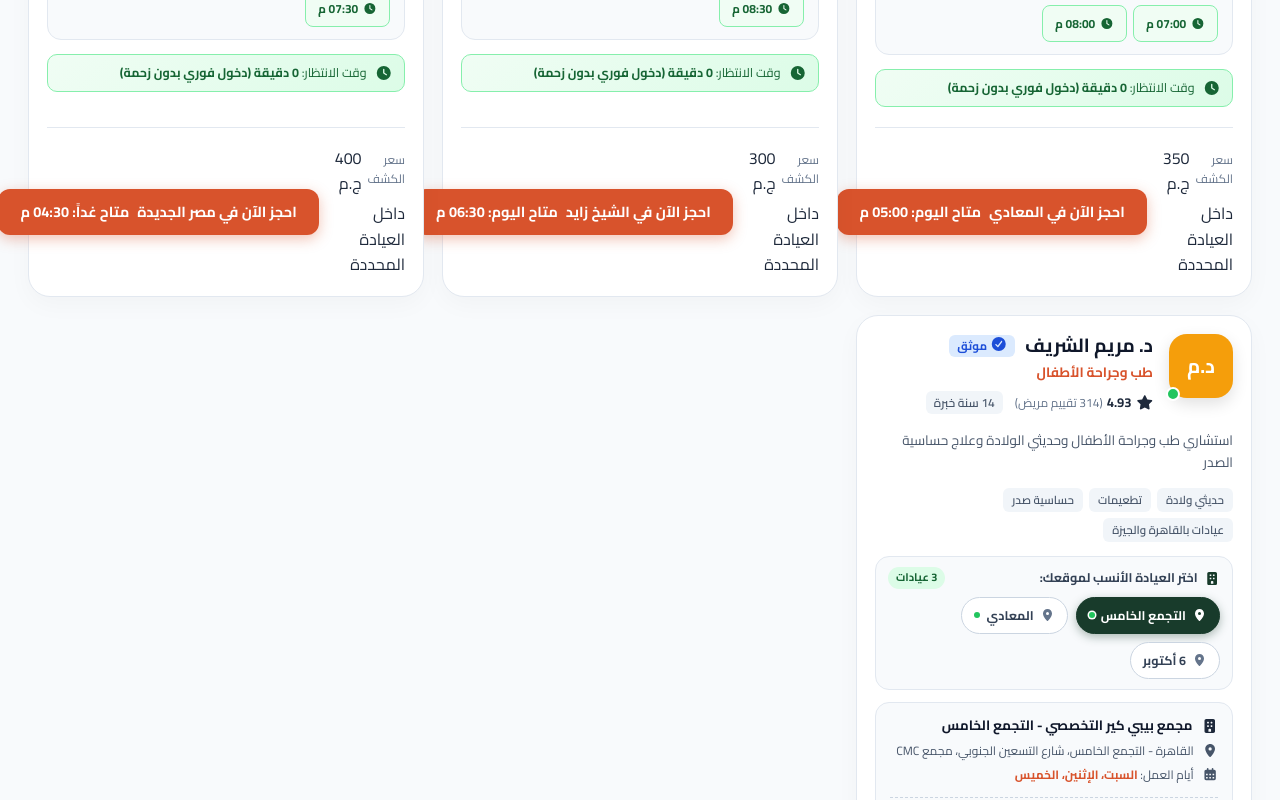
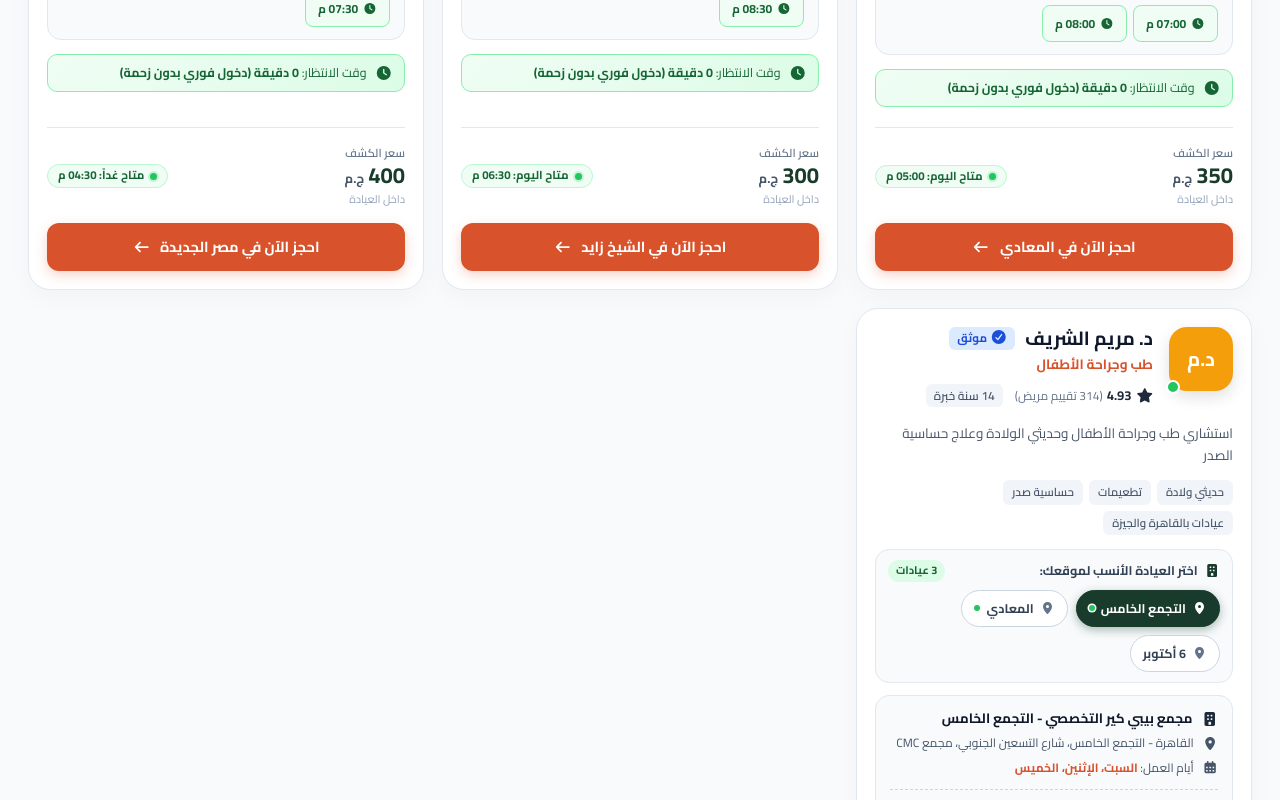
Before and after one commit to mansourayman146-oss/doctork, a React (Vite) app: page / in a window 1280 px wide. Shown: the part 2840-3640 px from the top of the page. Built offline with nearby package versions, Linux system fonts and the light colour scheme.

Commit message:
fix(doctors): redesign card footer layout and fix button overflow

```diff
--- a/src/features/doctors/Doctors.css
+++ b/src/features/doctors/Doctors.css
@@ -664,27 +664,34 @@
 
 .doc-card-footer {
   display: flex;
+  flex-direction: column;
+  gap: 14px;
+  padding-top: 16px;
+  border-top: 1px solid var(--clr-slate-200);
+}
+
+.doc-footer-meta {
+  display: flex;
   align-items: center;
   justify-content: space-between;
-  padding-top: 18px;
-  border-top: 1px solid var(--clr-slate-200);
-  gap: 16px;
+  gap: 12px;
 }
 
 .doc-price-slot {
   display: flex;
   flex-direction: column;
-  gap: 4px;
+  gap: 2px;
 }
 
 .price-group {
   display: flex;
   align-items: baseline;
-  gap: 6px;
+  gap: 4px;
 }
 
 .price-label {
-  font-size: 12px;
+  font-size: 11.5px;
+  font-weight: 600;
   color: var(--clr-slate-500);
 }
 
@@ -696,51 +703,92 @@
 }
 
 .price-curr {
-  font-size: 12.5px;
-  font-weight: 700;
+  font-size: 13px;
+  font-weight: 800;
   color: var(--clr-slate-600);
 }
 
-.next-slot-pill {
+.price-note {
+  font-size: 11px;
+  color: var(--clr-slate-400);
+  font-weight: 500;
+}
+
+.doc-next-slot-pill {
   display: inline-flex;
   align-items: center;
   gap: 6px;
-  font-size: 12px;
-  font-weight: 600;
-  color: #0369a1;
+  padding: 5px 10px;
+  background-color: #f0fdf4;
+  border: 1px solid #bbf7d0;
+  border-radius: 9999px;
+  font-size: 11.5px;
+  font-weight: 700;
+  color: #166534;
+  white-space: nowrap;
+}
+
+:root[data-theme="dark"] .doc-next-slot-pill {
+  background-color: #142820;
+  border-color: #1e4535;
+  color: #86efac;
+}
+
+:root[data-theme="dark"] .price-curr {
+  color: #94a3b8;
 }
 
 .slot-indicator {
   width: 7px;
   height: 7px;
-  background-color: #0284c7;
+  background-color: #22c55e;
   border-radius: 50%;
+  flex-shrink: 0;
+  box-shadow: 0 0 0 2px rgba(34, 197, 94, 0.2);
+}
+
+.next-slot-label {
+  line-height: 1;
 }
 
 .btn-book-doctor {
-  height: 46px;
-  padding: 0 22px;
+  width: 100%;
+  height: 48px;
+  padding: 0 20px;
   background-color: var(--clr-orange-primary);
   color: var(--clr-white);
   font-size: 14.5px;
   font-weight: 800;
+  border: none;
   border-radius: 12px;
-  box-shadow: 0 4px 14px rgba(216, 83, 44, 0.35);
-  display: inline-flex;
+  box-shadow: 0 4px 12px rgba(216, 83, 44, 0.25);
+  display: flex;
   align-items: center;
-  gap: 8px;
+  justify-content: center;
+  gap: 10px;
+  cursor: pointer;
   transition: all var(--transition-fast);
-  white-space: nowrap;
+  outline: none;
 }
 
 .btn-book-doctor:hover {
   background-color: var(--clr-orange-hover);
   transform: translateY(-2px);
-  box-shadow: 0 8px 20px rgba(216, 83, 44, 0.45);
+  box-shadow: 0 8px 18px rgba(216, 83, 44, 0.38);
+}
+
+.btn-book-doctor:active {
+  transform: translateY(0);
+  box-shadow: 0 2px 6px rgba(216, 83, 44, 0.25);
+}
+
+.btn-book-doctor:focus-visible {
+  outline: 2px solid var(--clr-orange-primary);
+  outline-offset: 3px;
 }
 
 .btn-book-doctor .btn-arrow {
-  font-size: 16px;
+  font-size: 14px;
   transition: transform var(--transition-fast);
 }
 
--- a/src/features/doctors/Doctors.jsx
+++ b/src/features/doctors/Doctors.jsx
@@ -191,21 +191,30 @@ function DoctorCard({ doc, selectedCity, onBookDoctor }) {
 
       {/* Card Footer: Price & CTA */}
       <div className="doc-card-footer">
-        <div className="doc-price-slot">
-          <div className="price-group">
+        <div className="doc-footer-meta">
+          <div className="doc-price-slot">
             <span className="price-label">سعر الكشف</span>
-            <span className="doc-price-val">{doc.price} ج.م</span>
+            <div className="price-group">
+              <span className="price-val">{doc.price}</span>
+              <span className="price-curr">ج.م</span>
+            </div>
+            <span className="price-note">داخل العيادة</span>
           </div>
-          <span className="price-note">داخل العيادة المحددة</span>
+
+          <div className="doc-next-slot-pill" title="أقرب موعد كشف متاح">
+            <span className="slot-indicator"></span>
+            <span className="next-slot-label">{nextSlotText}</span>
+          </div>
         </div>
 
         <button
           type="button"
           className="btn btn-primary btn-book-doctor"
           onClick={() => onBookDoctor(doc, activeSlots[0] || null, activeClinic.id)}
+          title={`احجز الآن في عيادة ${activeClinic.shortLocation || activeClinic.name}`}
         >
-          <span>احجز الآن في {activeClinic.shortLocation || 'العيادة'}</span>
-          <span className="btn-sub-note">{nextSlotText}</span>
+          <span className="btn-book-text">احجز الآن في {activeClinic.shortLocation || 'العيادة'}</span>
+          <Icon name="arrow-left" size={14} className="btn-arrow" />
         </button>
       </div>
     </article>
```
